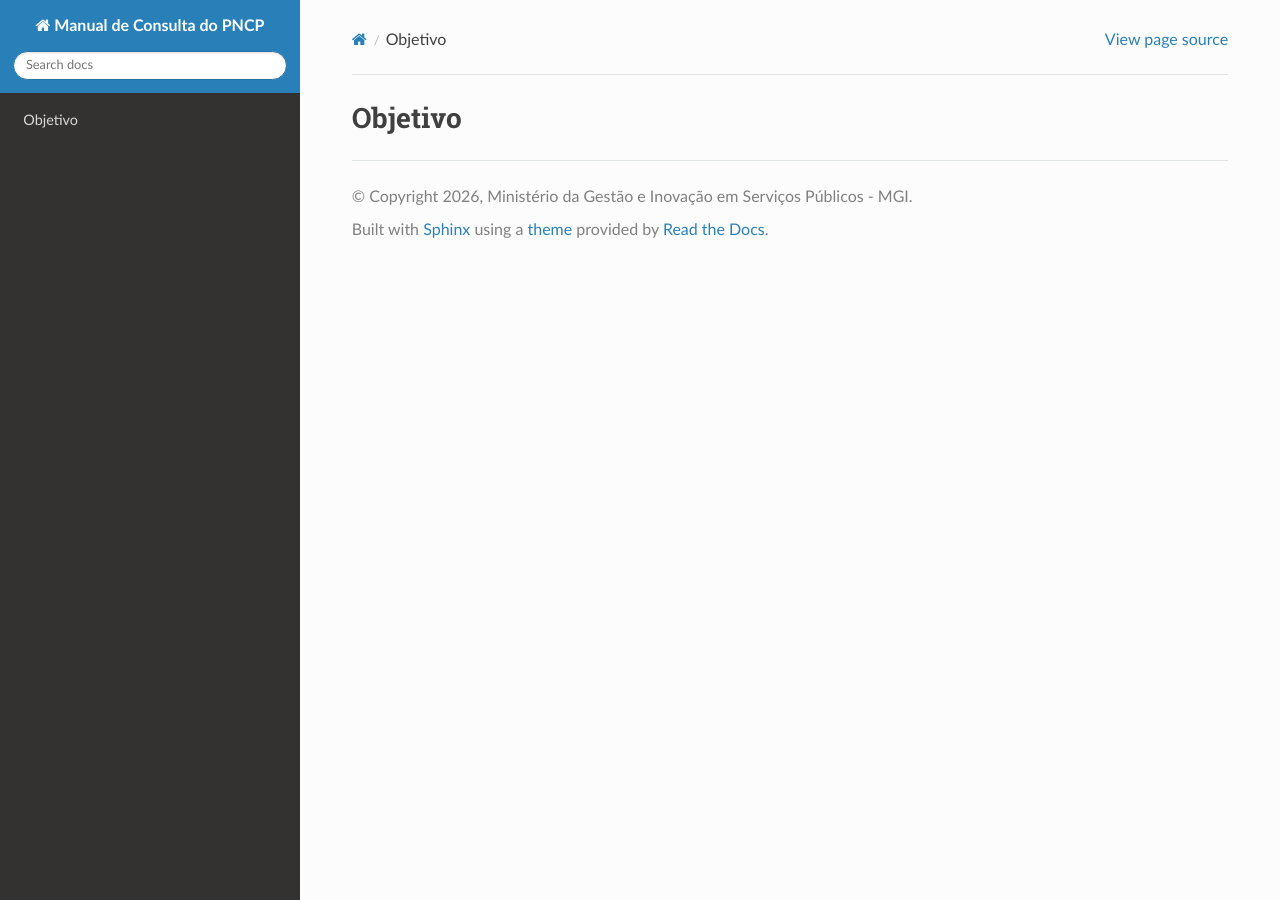
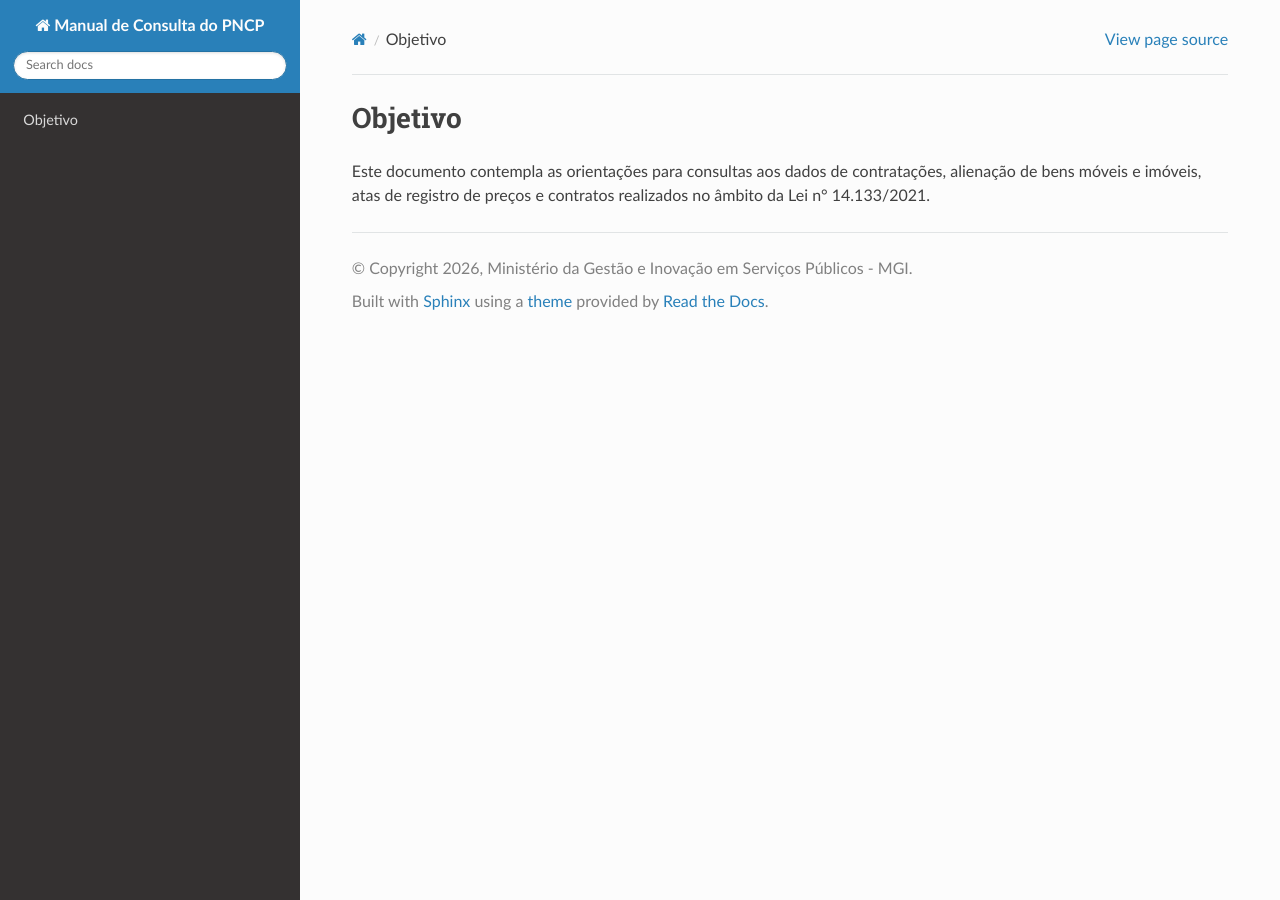
Before and after one commit to sofiaestrelab/Manual-de-Consulta-do-PNCP, a Sphinx documentation site: the page built from docs/source/objetivo/objetivo.rst, in a window 1280 px wide. Built offline with Sphinx 7.4.7 and the Read the Docs theme 3.1.0, drawn with Linux system fonts in a browser that asks for light colours; pages that are not in the unit, such as notebooks, are missing from menus.

Commit message:
atualização arquivos

```diff
--- a/docs/source/objetivo/objetivo.rst
+++ b/docs/source/objetivo/objetivo.rst
@@ -1,2 +1,6 @@
 Objetivo
 ========
+
+Este documento contempla as orientações para consultas aos dados de
+contratações, alienação de bens móveis e imóveis, atas de registro de preços e contratos
+realizados no âmbito da Lei n° 14.133/2021.
--- a/docs/source/protocolo_de_comunicacao/protocolo_de_comunicacao.rst
+++ b/docs/source/protocolo_de_comunicacao/protocolo_de_comunicacao.rst
@@ -0,0 +1,6 @@
+Protocolo de Comunicação
+========================
+
+As consultas serão realizadas por meio de API (Application Programme Interface)
+que utiliza o protocolo de comunicação REST - Representational State Transfer/ HTTP 1.1
+cujos dados trafegados utilizam a notação JSON - JavaScript Object Notation.
```
